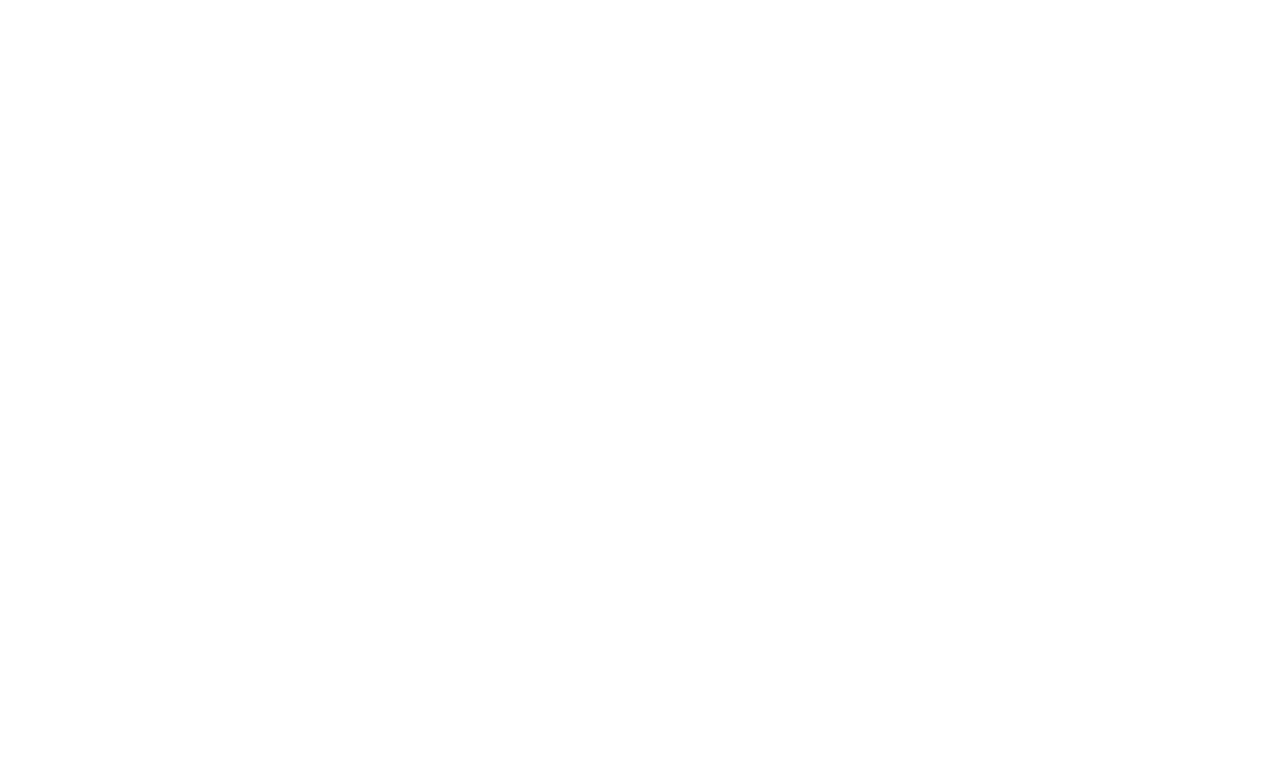
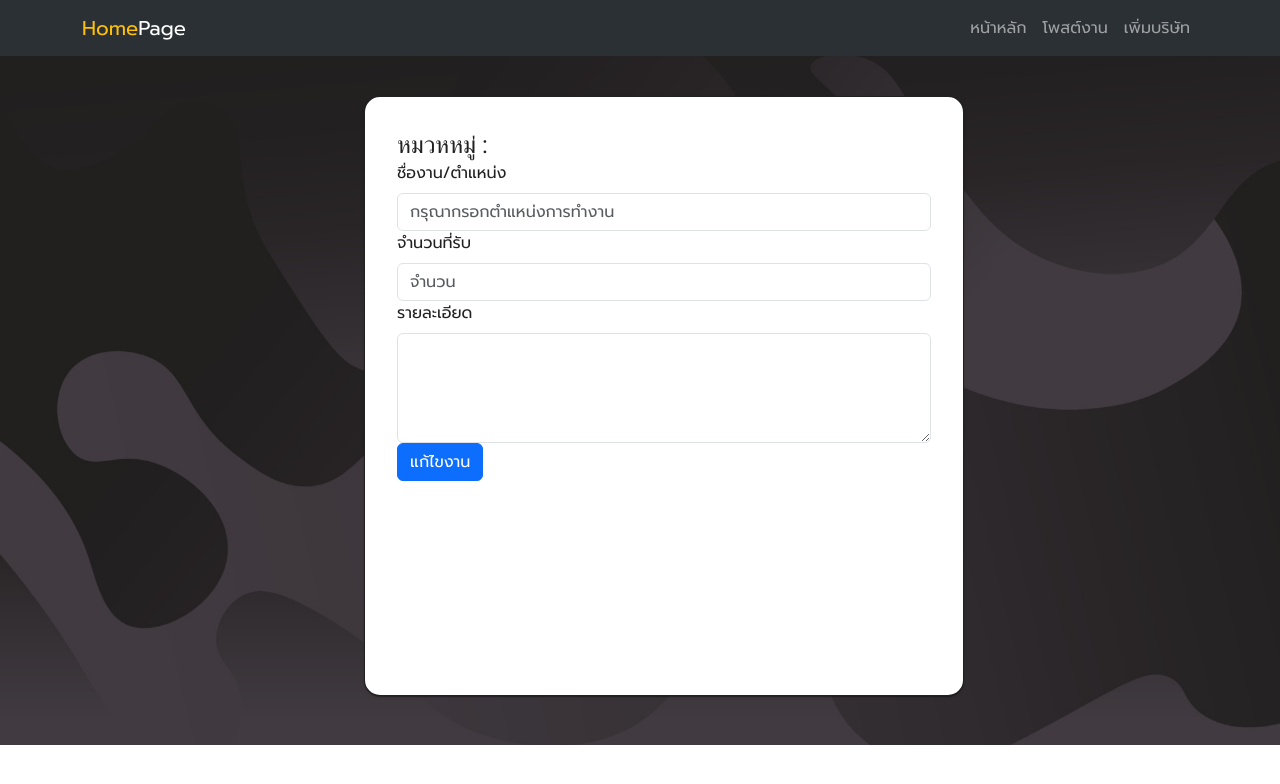
Before and after one commit to ThanabodeeSaepui/job-database-project, a React (Vite) app in the folder apps/frontend/: page /EditJob/1 in a window 1280 px wide. Before the commit this address had no page. Shown: the top 784 px of the page. Built offline with nearby package versions, Linux system fonts and the light colour scheme; no server answers.

Commit message:
Add Edit job page

```diff
--- a/apps/frontend/src/MyRoute.jsx
+++ b/apps/frontend/src/MyRoute.jsx
@@ -2,9 +2,10 @@
 import Homepage from "./components/Homepage";
 import CreateCompany from "./components/CreateCompany";
 import CreateJob from "./components/CreateJob";
-import Serch from "./components/Serch";
+import Serch from "./components/Search";
 import Description from "./components/Description";
 import Company from "./components/Company";
+import Edit from "./components/EditJob";
 
 const MyRoute = () => {
   return (
@@ -16,6 +17,7 @@
         <Route path="/Serch" element={<Serch />} />
         <Route path="/Description/:id" element={<Description />} />
         <Route path="/Company/:id" element={<Company />} />
+        <Route path="/EditJob/:id" element={<Edit />} />
       </Routes>
     </BrowserRouter>
   );
--- a/apps/frontend/src/components/Company.jsx
+++ b/apps/frontend/src/components/Company.jsx
@@ -11,7 +11,7 @@
 import axios from "axios";
 
 const Company = () => {
-  let { id } = useParams();
+  const { id } = useParams();
   const [company, setCompany] = useState({});
   const { isLoading, data } = useQuery({
     queryFn: () => {
--- a/apps/frontend/src/components/Description.jsx
+++ b/apps/frontend/src/components/Description.jsx
@@ -7,10 +7,9 @@
 import Card from "@mui/material/Card";
 import CardContent from "@mui/material/CardContent";
 import Link from "@mui/material/Link";
-import { useParams } from "react-router-dom";
 import { useQuery } from "@tanstack/react-query";
 import axios from "axios";
-import { useNavigate } from "react-router-dom";
+import { useNavigate, useParams } from "react-router-dom";
 
 const Description = () => {
   const navigate = useNavigate();
--- /dev/null
+++ b/apps/frontend/src/components/EditJob.jsx
@@ -0,0 +1,150 @@
+import Navbar from "./Navbar";
+import "./style/bg.css";
+
+import Container from "@mui/material/Container";
+import Link from "@mui/material/Link";
+import Typography from "@mui/material/Typography";
+import { useEffect, useState } from "react";
+import { useParams } from "react-router-dom";
+import { useQuery } from "@tanstack/react-query";
+import axios from "axios";
+import { Alert } from "@mui/material";
+import Card from "@mui/material/Card";
+import CardContent from "@mui/material/CardContent";
+
+const EditJob = () => {
+  const { id } = useParams();
+  const [category, setCategory] = useState(null);
+  const [company, setCompany] = useState(null);
+  const [job_name, setJob_name] = useState("");
+  const [job_description, setJob_description] = useState("");
+  const [avail_seat, setAvail_seat] = useState("");
+
+  const [success, setSuccess] = useState(false);
+  const [fail, setFail] = useState(false);
+
+  const { isLoading, data } = useQuery({
+    queryFn: () => {
+      return axios
+        .get(`http://localhost:8080/api/sql/jobs/${id}`)
+        .then((res) => {
+          return res.data;
+        });
+    },
+  });
+
+  useEffect(() => {
+    if (!isLoading) {
+      setCategory(data.category.category_name);
+      setCompany(data.company.company_name);
+      setJob_name(data.job_name);
+      setJob_description(data.job_description);
+      setAvail_seat(data.avail_seat);
+    }
+  }, [data]);
+
+  const handleClick = async (e) => {
+    e.preventDefault();
+    if (job_name === "") return;
+    if (job_description === "") return;
+    if (avail_seat === "") return;
+    const data = JSON.stringify({
+      job_name: job_name,
+      job_description: job_description,
+      avail_seat: avail_seat,
+    });
+    try {
+      let res = await axios.put(
+        `http://localhost:8080/api/sql/jobs/${id}`,
+        data,
+        {
+          headers: {
+            "Content-Type": "application/json",
+          },
+        }
+      );
+      if (res.status === 200) {
+        setSuccess(true);
+      } else {
+        setFail(true);
+      }
+    } catch (err) {
+      setFail(true);
+    }
+  };
+
+  return (
+    <div className="bg">
+      <Navbar />
+      <Container maxWidth="sm" sx={{ pt: 10 }}>
+        <Card
+          sx={{
+            minWidth: 275,
+            maxWidth: 800,
+            width: 600,
+            height: 600,
+            mt: 2,
+            border: 1,
+            borderRadius: "16px",
+          }}
+        >
+          <CardContent>
+            <div className="m-3">
+              {success && (
+                <Alert severity="success">Success โพสต์งานสำเร็จ</Alert>
+              )}
+              {fail && (
+                <Alert severity="error">Error ไม่สามารถโพสต์งานได้</Alert>
+              )}
+              <Typography variant="h4" align="center" underline="hover">
+                {company}
+              </Typography>
+              <Typography variant="h5">หมวหหมู่ : {category}</Typography>
+              <from className="mb-3">
+                <label for="exampleFormControlTextarea1" className="form-label">
+                  ชื่องาน/ตำแหน่ง
+                </label>
+                <input
+                  className="form-control"
+                  type="text"
+                  placeholder="กรุณากรอกตำแหน่งการทำงาน"
+                  value={job_name}
+                  onChange={(e) => setJob_name(e.target.value)}
+                />
+                <label for="exampleFormControlTextarea1" className="form-label">
+                  จำนวนที่รับ
+                </label>
+                <input
+                  className="form-control"
+                  type="text"
+                  placeholder="จำนวน"
+                  value={avail_seat}
+                  onChange={(e) => setAvail_seat(e.target.value)}
+                />
+                <label for="exampleFormControlTextarea1" className="form-label">
+                  รายละเอียด
+                </label>
+                <textarea
+                  className="form-control"
+                  id="exampleFormControlTextarea1"
+                  rows="4"
+                  value={job_description}
+                  onChange={(e) => setJob_description(e.target.value)}
+                ></textarea>
+                <button
+                  type="submit"
+                  className="btn btn-primary"
+                  onClick={handleClick}
+                >
+                  แก้ไขงาน
+                </button>
+              </from>
+            </div>
+          </CardContent>
+        </Card>
+      </Container>
+    </div>
+  );
+};
+
+export default EditJob;
```
Also changed, not shown: apps/frontend/src/components/Search.jsx (renamed from apps/frontend/src/components/Serch.jsx).
